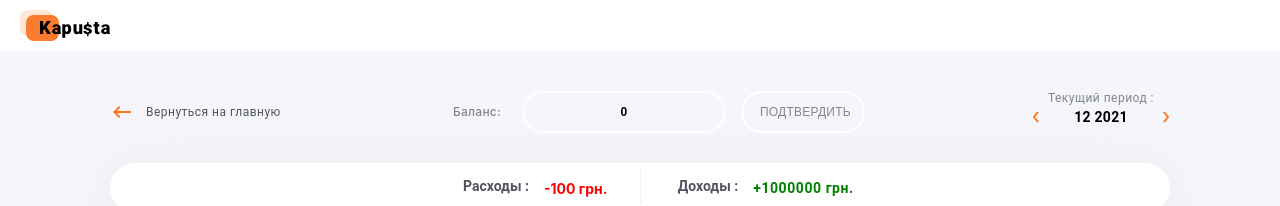
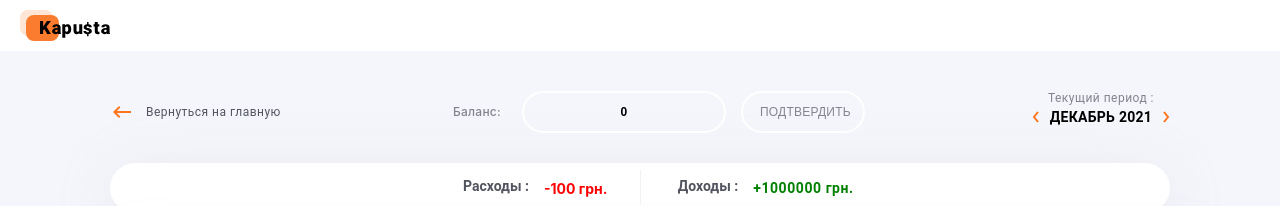
Before and after one commit to EKhoroshko/frontend-kapusta, a React (Create React App) app: page /summary in a window 1280 px wide. Shown: the top 206 px of the page. Built offline with nearby package versions, Linux system fonts and the light colour scheme.

Commit message:
translate name mounth

```diff
--- a/src/components/Report/ReportCurrentPeriod/ReportCurrentPeriod.js
+++ b/src/components/Report/ReportCurrentPeriod/ReportCurrentPeriod.js
@@ -1,5 +1,6 @@
 import React from "react";
 import moment from "moment";
+import "moment/locale/ru";
 import styles from "./ReportCurrentPeriod.module.css";
 import { ReactComponent as BtnLeft } from "../../../assets/images/BtnLefl.svg";
 import { ReactComponent as BtnRight } from "../../../assets/images/BtnRight.svg";
@@ -18,7 +19,9 @@ const ReportCurrentPeriod = ({ date, monthChange }) => {
           <BtnLeft />
         </button>
 
-        <p className={styles.cldrMonth}>{moment(date).format("MM YYYY")}</p>
+        <p className={styles.cldrMonth}>
+          {moment(date).locale("ru").format("MMMM YYYY")}
+        </p>
         <button
           type="button"
           onClick={monthChange}
--- a/src/components/Report/ReportCurrentPeriod/ReportCurrentPeriod.module.css
+++ b/src/components/Report/ReportCurrentPeriod/ReportCurrentPeriod.module.css
@@ -16,7 +16,7 @@
   justify-content: space-between;
 }
 .cldrMonth {
-  width: 96px;
+  width: 100%;
   text-align: center;
   text-transform: uppercase;
   font-family: Roboto;
```
